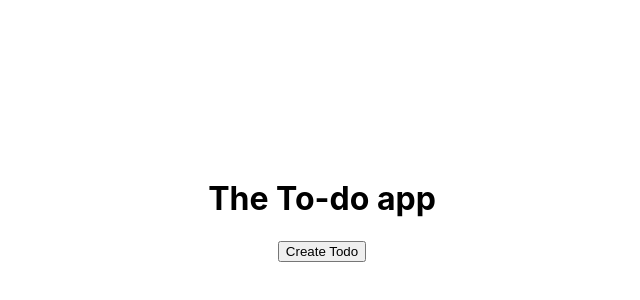
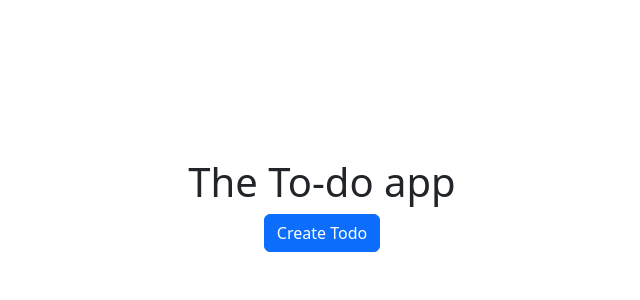
Before and after one commit to Shubham052000/ReactJS, a React (Create React App) app in the folder 3-to-do-app/: page / in a window 1280 px wide. Shown: the part 2-302 px from the top of the page, without its empty margins (318-958 px from the left). Built offline with nearby package versions, Linux system fonts and the light colour scheme.

Commit message:
Adding bootstrap to TodoApp

```diff
--- a/3-to-do-app/package.json
+++ b/3-to-do-app/package.json
@@ -10,6 +10,7 @@
     "@types/node": "^16.11.46",
     "@types/react": "^18.0.15",
     "@types/react-dom": "^18.0.6",
+    "bootstrap": "^5.2.0",
     "react": "^18.2.0",
     "react-dom": "^18.2.0",
     "react-scripts": "5.0.1",
--- a/3-to-do-app/public/index.html
+++ b/3-to-do-app/public/index.html
@@ -28,6 +28,7 @@
   </head>
   <body>
     <noscript>You need to enable JavaScript to run this app.</noscript>
+    <div id="overlays"></div>
     <div id="root"></div>
     <!--
       This HTML file is a template.
--- a/3-to-do-app/src/App.tsx
+++ b/3-to-do-app/src/App.tsx
@@ -1,7 +1,10 @@
 import React, { useState } from "react";
-import "./App.css";
+
 import TodoForm from "./components/TodoForm";
 import Todos from "./components/Todos";
+
+import "./App.css";
+import "bootstrap/dist/css/bootstrap.min.css";
 
 export type todoStruct = {
   id: number;
@@ -28,7 +31,10 @@ function App() {
   return (
     <div className="App">
       <h1>The To-do app</h1>
-      <button onClick={(event) => setCreateTodo(!createTodo)}>
+      <button
+        className="btn btn-primary"
+        onClick={(event) => setCreateTodo(!createTodo)}
+      >
         {createTodo ? "Close Todo form" : "Create Todo"}
       </button>
       {createTodo && <TodoForm onAddTodo={(p) => addTodoHandler(p)} />}
```
Also changed, not shown: 1 other file (tests, documents, lock files or other folders).
